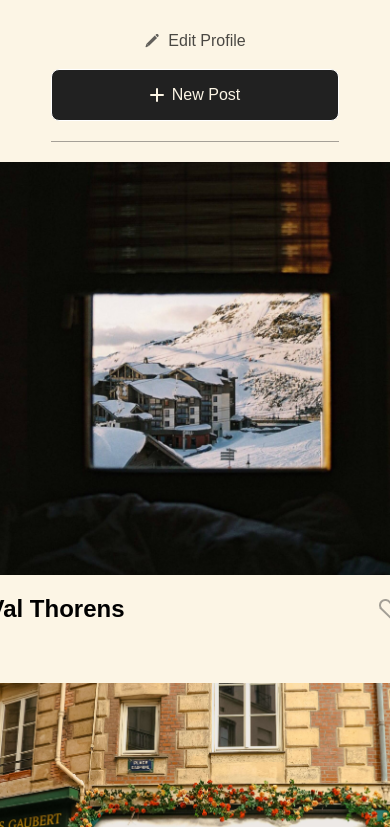
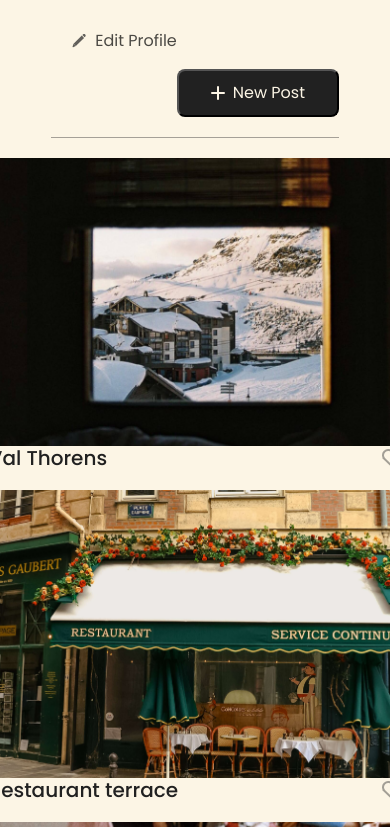
Before and after one commit to Bellaj-sjw14/se_project_spots, a plain HTML site: page index.html in a window 390 px wide. Shown: the part 219-1046 px from the top of the page. Drawn offline with Linux system fonts and the light colour scheme; a web font is replaced by a local one.

Commit message:
Second round submission

```diff
--- a/blocks/card.css
+++ b/blocks/card.css
@@ -18,11 +18,16 @@
 
 .card__title {
   display: -webkit-box;
+  font-size: 20px;
+  font-weight: 500;
+  line-height: 24px;
+  color: #212121;
   overflow: hidden;
   text-overflow: ellipsis;
-  -webkit-line-clamp: 3;
+  -webkit-line-clamp: 1;
   -webkit-box-orient: vertical;
   max-width: 420px;
+  margin: 0;
 }
 
 .card__like-btn {
@@ -41,15 +46,11 @@
 }
 
 @media screen and (max-width: 627px) {
-  .card-image {
+  .card__image {
     height: 288px;
   }
-
-  .card__title {
-    display: -webkit-box;
-    overflow: hidden;
-    text-overflow: ellipsis;
-    -webkit-line-clamp: 3;
-    -webkit-box-orient: vertical;
+  .card__like-btn {
+    height: 18px;
+    width: 20px;
   }
 }
--- a/blocks/cards.css
+++ b/blocks/cards.css
@@ -1,5 +1,6 @@
 .cards {
   padding-top: 20px;
+  padding-bottom: 40px;
 }
 
 .cards__list {
@@ -17,5 +18,6 @@
   .cards__list{
     grid-template-columns: repeat(auto-fit, 288px);
     justify-items: center;
+    gap: 20px 20px;
   }
 }
--- a/blocks/footer.css
+++ b/blocks/footer.css
@@ -1,7 +1,7 @@
 .footer {
-    background-color: #fcf5e5;
     font-style: normal;
     margin: auto;
+    padding: 60px auto;
 }
 
 .footer__content {
--- a/blocks/profile.css
+++ b/blocks/profile.css
@@ -62,7 +62,6 @@
 .profile__add-btn {
   margin: auto 0 0 auto;
   padding: 12px 32px;
-  border: 1px solid#fff;
   height: 48px;
   color: #fcf5e5;
   display: flex;
@@ -109,19 +108,4 @@
     margin: 0 0 20px;
  }
 
- .profile__edit-btn {
-    display: flex;
-    justify-content: center;
- }
-
-  .profile__add-btn {
-    margin: auto;
-    padding: 18px 32px;
-    width: 288px;
-    height: 52px;
-    display: flex;
-    justify-content: center;
-    background-color: #212121;
-    border-radius: 8px;
-  }
 }
--- a/index.html
+++ b/index.html
@@ -2,7 +2,6 @@
 <html lang="en">
 <head>
     <meta charset="UTF-8">
-    <meta name="viewport" content="width=device-width, initial-scale=1.0">
     <meta name="viewport" content="width=device-width, initial-scale=1.0">
     <meta name="description" content="???">
     <meta name="author" content="Bella Johnson">
@@ -14,7 +13,7 @@
 <body>
     <div class="page">
         <header class="header">
-            <img src="./images/logo.svg" alt="Spot logo" class="header__logo svg">
+            <img src="./images/logo.svg" alt="Spot logo" class="header__logo">
         </header>
         <main class="content">
             <section class="profile page__section">
@@ -44,7 +43,7 @@
                         />
                         <div class="card__content">
                             <h2 class="card__title">Val Thorens</h2>
-                            <button class="card__like-btn"></button>
+                            <button class="card__like-btn" type="button"></button>
                         </div>
                     </li>
                     <li class="card">
@@ -55,7 +54,7 @@
                         />
                         <div class="card__content">
                             <h2 class="card__title">Restaurant terrace</h2>
-                            <button class="card__like-btn"></button>
+                            <button class="card__like-btn" type="button"></button>
                         </div>
                     </li>
                     <li class="card">
@@ -66,7 +65,7 @@
                         />
                         <div class="card__content">
                             <h2 class="card__title">An outdoor cafe</h2>
-                            <button class="card__like-btn"></button>
+                            <button class="card__like-btn" type="button"></button>
                         </div>
                     </li>
                     <li class="card">
@@ -76,8 +75,8 @@
                             class="card__image"
                         />
                         <div class="card__content">
-                            <h2 class="card__title">A very long bridge, over the forest...</h2>
-                            <button class="card__like-btn"></button>
+                            <h2 class="card__title">A very long bridge, over the forest</h2>
+                            <button class="card__like-btn" type="button"></button>
                         </div>
                     </li>
                     <li class="card">
@@ -88,7 +87,7 @@
                         />
                         <div class="card__content">
                             <h2 class="card__title">Tunnel with morning light</h2>
-                            <button class="card__like-btn"></button>
+                            <button class="card__like-btn" type="button"></button>
                         </div>
                     </li>
                     <li class="card">
@@ -99,7 +98,7 @@
                         />
                         <div class="card__content">
                             <h2 class="card__title">Mountain house</h2>
-                            <button class="card__like-btn"></button>
+                            <button class="card__like-btn" type="button"></button>
                         </div>
                     </li>
                 </ul>
--- a/vendor/fonts.css
+++ b/vendor/fonts.css
@@ -2,12 +2,12 @@
   font-family: "Poppins";
   font-style: normal;
   font-weight: 400;
-  src: url("./fonts.css/Poppins-Regular.ttf") format("truetype");
+  src: url(./fonts/Poppins-Regular.ttf) format("truetype");
 }
 
 @font-face {
   font-family: "Poppins";
   font-style: normal;
   font-weight: 500;
-  src: url("./fonts.css/Poppins-Medium.ttf") format("truetype");
+  src: url(./fonts/Poppins-Medium.ttf) format("truetype");
 }
```
Also changed, not shown: images/Screenshot 2025-05-25 180301.png (added), images/Screenshot 2025-05-25 180422.png (added).
